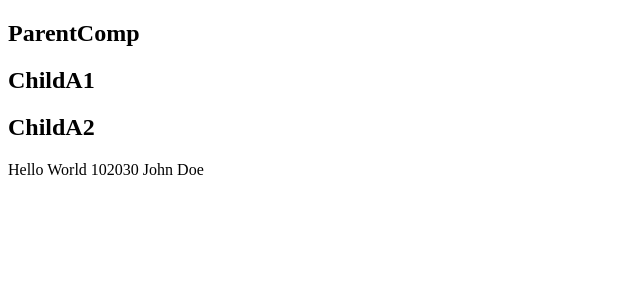
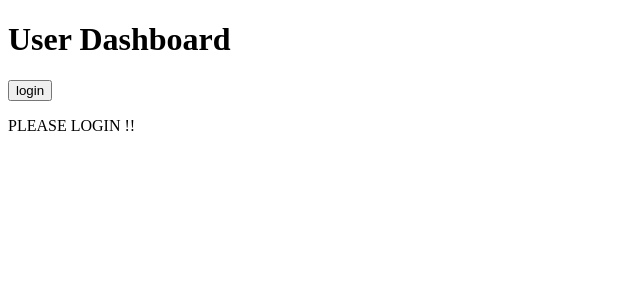
Before and after one commit to Sarvesh-1999/React-5PM-M3, a React (Vite) app: page / in a window 1280 px wide. Shown: the top 300 px of the page, without its empty margins (0-640 px from the left). Built offline with nearby package versions, Linux system fonts and the light colour scheme.

Commit message:
children props and context

```diff
--- a/src/App.jsx
+++ b/src/App.jsx
@@ -8,7 +8,8 @@ import Parent from "./allTopics/04_props/Parent";
 import DrillingParent from "./allTopics/05_propsDrilling/DrillingParent";
 import Context1 from "./allTopics/06_context/Context1";
 import ParentComp from "./allTopics/06_context/ParentComp";
-
+import ParentX from "./allTopics/07_childrenProps/ParentX";
+import Dashboard from "./allTopics/06_context/Dashboard"
 function App() {
   return (
     <>
@@ -20,7 +21,9 @@ function App() {
       {/* <EventExample/> */}
       {/* <Parent/> */}
       {/* <DrillingParent/> */}
-      <Context1 />
+      {/* <Context1 /> */}
+      {/* <ParentX/> */}
+      <Dashboard/>
     </>
   );
 }
--- /dev/null
+++ b/src/allTopics/06_context/AuthContext.jsx
@@ -0,0 +1,15 @@
+import {createContext, useState} from 'react'
+
+export const GlobalContext = createContext()
+
+const AuthContext = (props) => {
+    const [loggedInUser,setLoggedInUser] = useState(false)
+
+  return (
+    <GlobalContext.Provider value={{loggedInUser,setLoggedInUser}}>
+        {props.children} {/* <App/> --> indirectly calling App inside Provider */}
+    </GlobalContext.Provider>
+  )
+}
+
+export default AuthContext
--- a/src/allTopics/06_context/ChildA1.jsx
+++ b/src/allTopics/06_context/ChildA1.jsx
@@ -1,12 +1,12 @@
-import ChildA2 from "./ChildA2";
+import ChildA2 from './ChildA2'
 
 const ChildA1 = () => {
   return (
     <div>
-      <h2>ChildA1</h2>
-      <ChildA2 />
+      <h1>I am Child A1 Component</h1>
+      <ChildA2/>
     </div>
-  );
-};
+  )
+}
 
-export default ChildA1;
+export default ChildA1
--- a/src/allTopics/06_context/ChildA2.jsx
+++ b/src/allTopics/06_context/ChildA2.jsx
@@ -1,15 +1,15 @@
 import { useContext } from "react";
-import { myStoreRoomContext } from "./Context1";
+import { contextObject } from "./Context1";
+
 const ChildA2 = () => {
-
-  // STEP 3 : CONSUME A CONTEXT
-  let data = useContext(myStoreRoomContext);
-  let {data:str , obj , arr} = data
+  let { str, arr, obj } = useContext(contextObject); //{str: 'Hello', arr: Array(3), obj: {…}}
 
   return (
     <div>
-      <h2>ChildA2 </h2>
-      <p>{str} {arr} {obj.fname} {obj.lname}</p>
+      <h1>I am Child A2 Component</h1>
+      <p>
+        {str} {arr} {obj.fname}
+      </p>
     </div>
   );
 };
--- a/src/allTopics/06_context/Context1.jsx
+++ b/src/allTopics/06_context/Context1.jsx
@@ -1,24 +1,18 @@
+import ParentComp from "./ParentComp";
 import { createContext } from "react";
-import ParentComp from "./ParentComp";
 
-// STEP 1 : CREATE A CONTEXT
-export let myStoreRoomContext = createContext(); // it returns Context Object
+export let contextObject = createContext();
 
 const Context1 = () => {
-  let data = "Hello World";
+  let str = "Hello";
   let arr = [10, 20, 30];
-  let obj = {
-    fname: "John",
-    lname: "Doe",
-  };
+  let obj = { fname: "John" };
 
   return (
-    <>
-      {/* STEP 2 : PROVIDE A CONTEXT */}
-      <myStoreRoomContext.Provider value={{ data, arr, obj }}>
-        <ParentComp />
-      </myStoreRoomContext.Provider>
-    </>
+    <contextObject.Provider value={{str,arr,obj}}>
+      <ParentComp />
+    </contextObject.Provider>
   );
 };
+
 export default Context1;
--- /dev/null
+++ b/src/allTopics/06_context/Dashboard.jsx
@@ -0,0 +1,25 @@
+import React, { useContext } from "react";
+import { GlobalContext } from "./AuthContext";
+const Dashboard = () => {
+  let { loggedInUser, setLoggedInUser } = useContext(GlobalContext);
+  console.log(loggedInUser);
+
+  return (
+    <div>
+      <h1>User Dashboard</h1>
+      {loggedInUser ? (
+        <>
+          <button onClick={()=>setLoggedInUser(false)}>logout</button>
+          <p>PLEASE LOGOUT !!</p>
+        </>
+      ) : (
+        <>
+          <button onClick={()=>setLoggedInUser(true)}>login</button>
+          <p>PLEASE LOGIN !!</p>
+        </>
+      )}
+    </div>
+  );
+};
+
+export default Dashboard;
--- a/src/allTopics/06_context/ParentComp.jsx
+++ b/src/allTopics/06_context/ParentComp.jsx
@@ -1,12 +1,12 @@
-import ChildA1 from "./ChildA1";
+import ChildA1 from './ChildA1'
 
 const ParentComp = () => {
   return (
     <div>
-      <h2>ParentComp</h2>
-      <ChildA1 />
+      <h1>I am Parent Component</h1>
+      <ChildA1/>
     </div>
-  );
-};
+  )
+}
 
-export default ParentComp;
+export default ParentComp
--- /dev/null
+++ b/src/allTopics/07_childrenProps/ChildY.jsx
@@ -0,0 +1,12 @@
+const ChildY = (x) => {
+    console.log(x);//{children:{}}
+
+  return (
+    <div>
+        <h2>I am Child Y</h2>
+        {x.children}
+    </div>
+  )
+}
+
+export default ChildY
--- /dev/null
+++ b/src/allTopics/07_childrenProps/ParentX.jsx
@@ -0,0 +1,15 @@
+import ChildY from "./ChildY";
+
+const ParentX = () => {
+  return (
+    <div>
+      <h1>Learn children props</h1>
+      <ChildY>
+        <mark>Hello Children Props</mark>
+        <strong>I am Strong</strong>
+      </ChildY>
+    </div>
+  );
+};
+
+export default ParentX;
--- a/src/main.jsx
+++ b/src/main.jsx
@@ -1,12 +1,15 @@
 //! REACT WAY
-import { createRoot } from "react-dom/client"
-import App from "./App"
-createRoot(document.getElementById("root")).render(<App/>)
-
+import { createRoot } from "react-dom/client";
+import App from "./App";
+import AuthContext from "./allTopics/06_context/AuthContext";
+createRoot(document.getElementById("root")).render(
+  <AuthContext>
+    <App />
+  </AuthContext>
+);
 
 // <App></App>  --> Paired tag
 // <App /> --> Self closed tag
-
 
 //! JS WAY
 // let div = document.getElementById("root")
```
